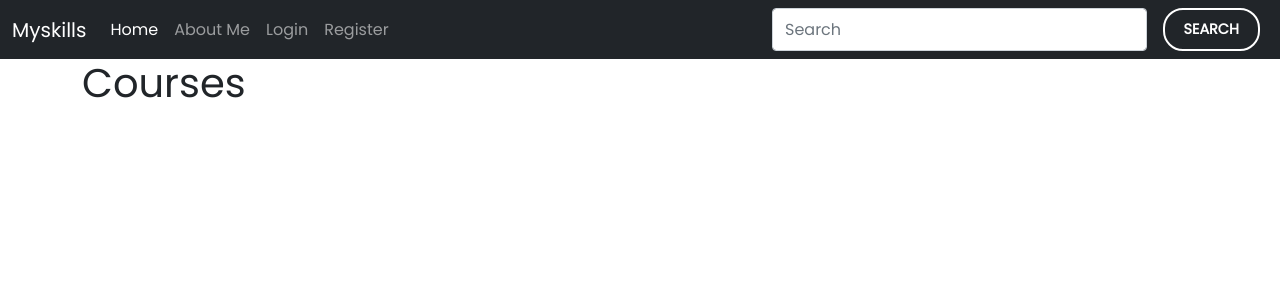
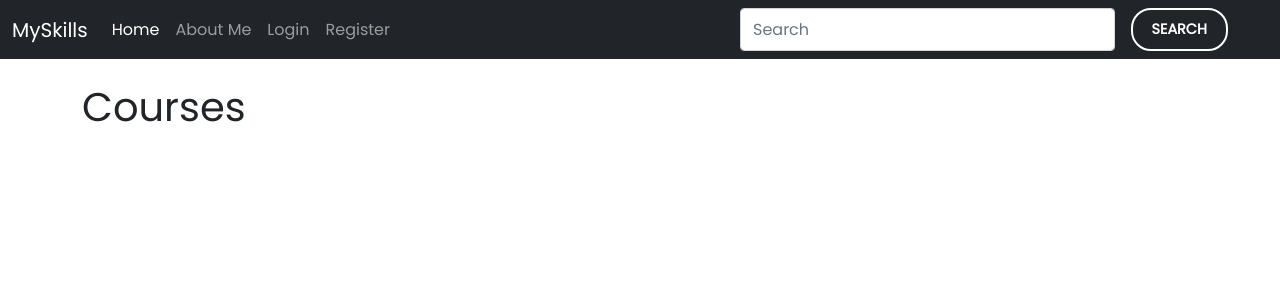
Before and after one commit to vatsal-08/MySkills, a Django app: page / in a window 1280 px wide. Shown: the top 300 px of the page. Run offline with Django 4.2, Linux system fonts and the light colour scheme; some web fonts are replaced.

Commit message:
Made changes in base.html and home.html

```diff
--- a/myskills/courses/templates/courses/base.html
+++ b/myskills/courses/templates/courses/base.html
@@ -1,27 +1,60 @@
 {% load static %}
-<!doctype html>
+<!DOCTYPE html>
 <html lang="en">
   <head>
-    <meta charset="utf-8">
-    <meta name="viewport" content="width=device-width, initial-scale=1">
-    <link href="https://cdn.jsdelivr.net/npm/bootstrap@5.0.2/dist/css/bootstrap.min.css" rel="stylesheet" integrity="sha384-EVSTQN3/azprG1Anm3QDgpJLIm9Nao0Yz1ztcQTwFspd3yD65VohhpuuCOmLASjC" crossorigin="anonymous">
-    <link href="{% static 'fontawesomefree/css/fontawesome.css' %}" rel="stylesheet" type="text/css">
-    <link href="{% static 'fontawesomefree/css/brands.css' %}" rel="stylesheet" type="text/css">
-    <link href="{% static 'fontawesomefree/css/solid.css' %}" rel="stylesheet" type="text/css">
-    <link rel="stylesheet" type="text/css" href="{% static 'css/styles.css' %}">
-    <title>{% block title %}{% endblock title %} MySkills </title>
+    <meta charset="utf-8" />
+    <meta name="viewport" content="width=device-width, initial-scale=1" />
+    <link
+      href="https://cdn.jsdelivr.net/npm/bootstrap@5.0.2/dist/css/bootstrap.min.css"
+      rel="stylesheet"
+      integrity="sha384-EVSTQN3/azprG1Anm3QDgpJLIm9Nao0Yz1ztcQTwFspd3yD65VohhpuuCOmLASjC"
+      crossorigin="anonymous"
+    />
+    <link
+      href="{% static 'fontawesomefree/css/fontawesome.css' %}"
+      rel="stylesheet"
+      type="text/css"
+    />
+    <link
+      href="{% static 'fontawesomefree/css/brands.css' %}"
+      rel="stylesheet"
+      type="text/css"
+    />
+    <link
+      href="{% static 'fontawesomefree/css/solid.css' %}"
+      rel="stylesheet"
+      type="text/css"
+    />
+    <link
+      rel="stylesheet"
+      type="text/css"
+      href="{% static 'css/styles.css' %}"
+    />
+    <title>{% block title %}{% endblock title %} MySkills</title>
   </head>
   <body>
     <nav class="navbar navbar-expand-lg navbar-dark bg-dark">
       <div class="container-fluid">
-    <a class="navbar-brand" href="#">Myskills</a>
-    <button class="navbar-toggler" type="button" data-bs-toggle="collapse" data-bs-target="#navbarTogglerDemo02" aria-controls="navbarTogglerDemo02" aria-expanded="false" aria-label="Toggle navigation">
+        <a class="navbar-brand" href="#">MySkills</a>
+        <button
+          class="navbar-toggler"
+          type="button"
+          data-bs-toggle="collapse"
+          data-bs-target="#navbarTogglerDemo02"
+          aria-controls="navbarTogglerDemo02"
+          aria-expanded="false"
+          aria-label="Toggle navigation"
+        >
           <span class="navbar-toggler-icon"></span>
         </button>
         <div class="collapse navbar-collapse" id="navbarTogglerDemo02">
           <ul class="navbar-nav me-auto mb-2 mb-lg-0">
             <li class="nav-item">
-          <a class="nav-link active" aria-current="page" href="{% url 'home' %}">Home</a>
+              <a
+                class="nav-link active"
+                aria-current="page"
+                href="{% url 'home' %}"
+                >Home</a>
             </li>
             <li class="nav-item">
               <a class="nav-link" href="{% url 'about-me' %}">About Me</a>
@@ -34,13 +67,25 @@
             </li>
           </ul>
           <form class="d-flex">
-        <input class="form-control me-2" type="search" placeholder="Search" aria-label="Search">
+            <input
+              class="form-control me-2"
+              type="search"
+              placeholder="Search"
+              aria-label="Search"
+            />
             <button class="btn btn-outline-light" type="submit">Search</button>
           </form>
+            <a class="nav-link" href="#">
+              <i class="fa-solid fa-cart-plus"></i>
+            </a>
         </div>
       </div>
     </nav>
     {% block content %}{% endblock content %}
-    <script src="https://cdn.jsdelivr.net/npm/bootstrap@5.0.2/dist/js/bootstrap.bundle.min.js" integrity="sha384-MrcW6ZMFYlzcLA8Nl+NtUVF0sA7MsXsP1UyJoMp4YLEuNSfAP+JcXn/tWtIaxVXM" crossorigin="anonymous"></script>
+    <script
+      src="https://cdn.jsdelivr.net/npm/bootstrap@5.0.2/dist/js/bootstrap.bundle.min.js"
+      integrity="sha384-MrcW6ZMFYlzcLA8Nl+NtUVF0sA7MsXsP1UyJoMp4YLEuNSfAP+JcXn/tWtIaxVXM"
+      crossorigin="anonymous"
+    ></script>
   </body>
 </html>
--- a/myskills/courses/templates/courses/home.html
+++ b/myskills/courses/templates/courses/home.html
@@ -4,6 +4,7 @@
 
 {% block content %}
     <div class="container">
+        <br/>
         <h1 styles="color:A733FF;">Courses</h1>
         <div class="row">
             {% for obj in courses %}
```
Lines whose indentation alone changed are shown as unchanged.
